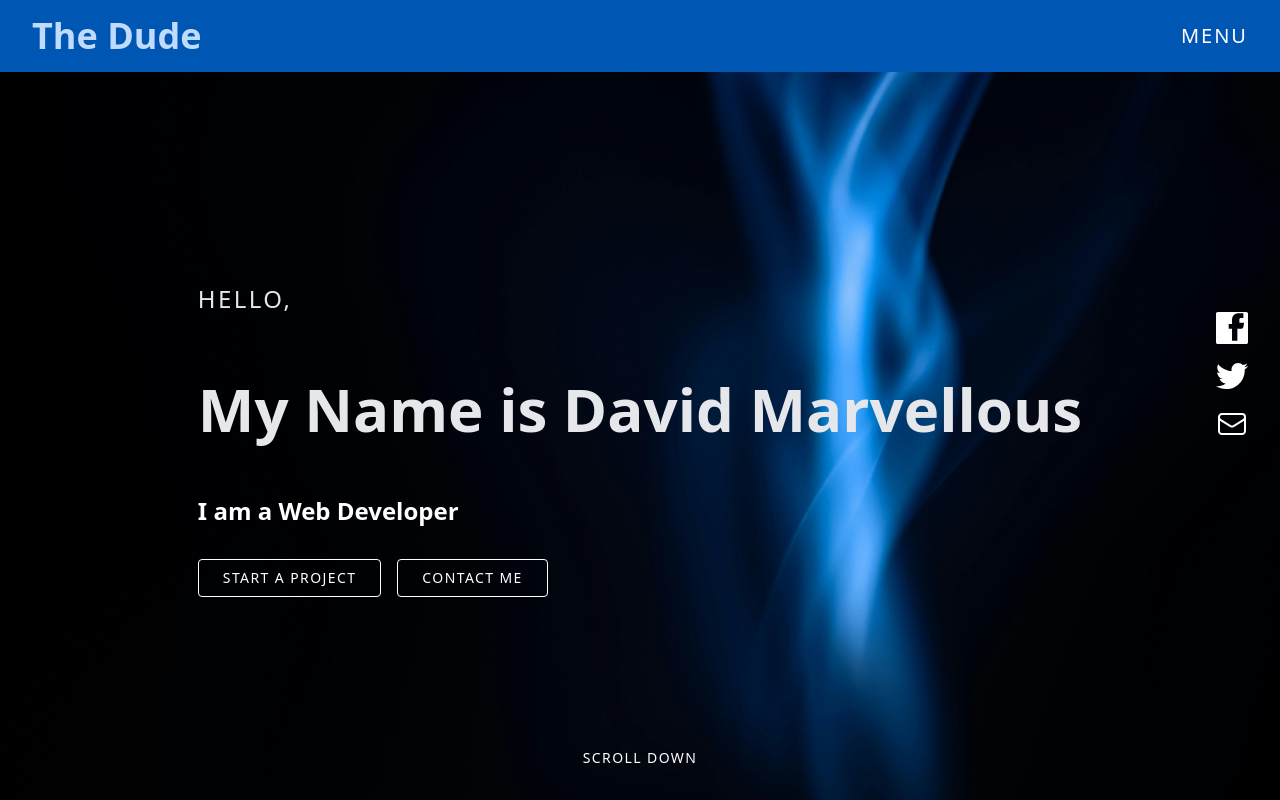
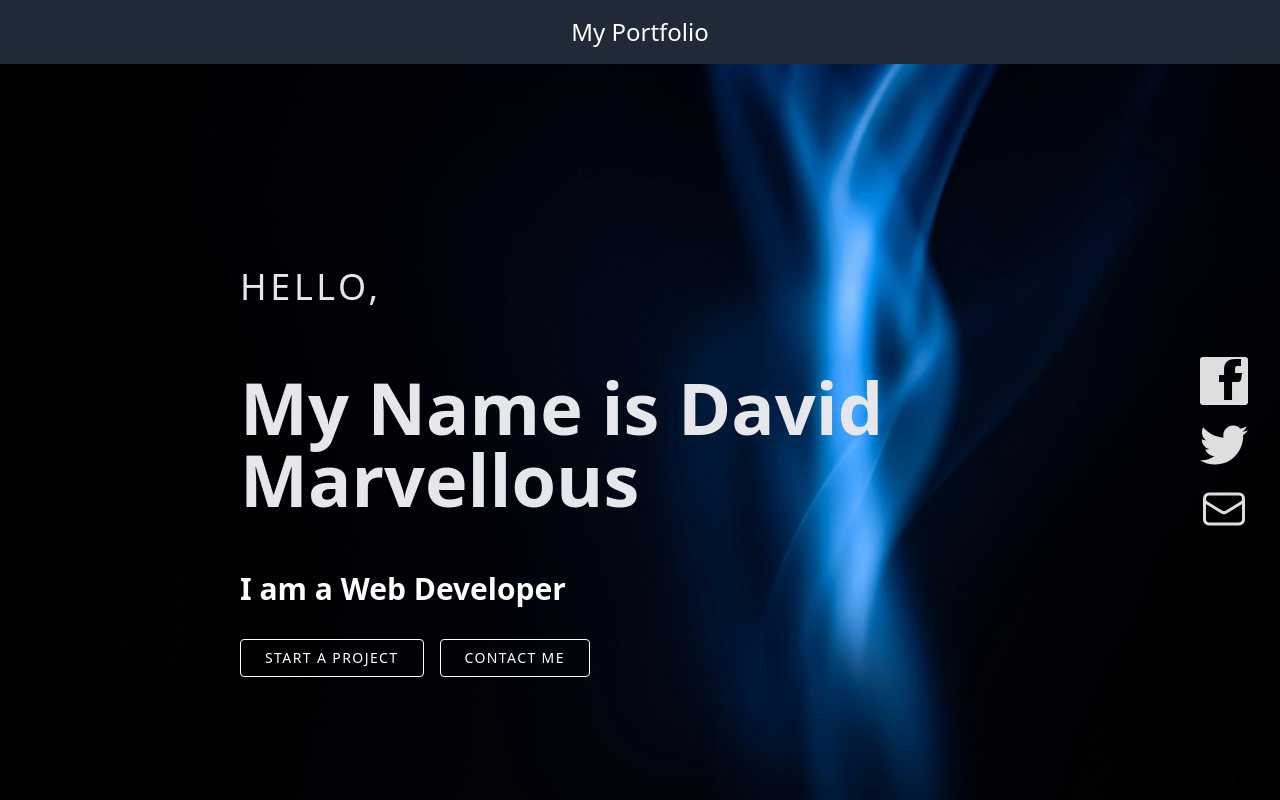
Before and after one commit to Marvy247/My-Portfolio, a React (Vite) app: page / in a window 1280 px wide. Built offline with nearby package versions, Linux system fonts and the light colour scheme.

Commit message:
added animations

```diff
--- a/src/App.jsx
+++ b/src/App.jsx
@@ -1,6 +1,7 @@
 import React from "react";
 import Header from "./Component/Header";
 import Footer from "./Component/Footer"; // Importing Footer
+import HomeContent from "./Component/HomeContent";
 <script
   src="https://kit.fontawesome.com/95442de5cd.js"
   crossorigin="anonymous"
@@ -12,70 +13,9 @@ const App = () => {
       className="relative min-h-screen flex flex-col text-center bg-cover bg-center"
       style={{ backgroundImage: "url('/one.jpg')" }}
     >
-      <header className="fixed top-0 left-0 w-full z-10 bg-black bg-opacity-50">
-        <div className="flex justify-between items-center w-full px-8 py-4">
-          <div className="text-4xl font-bold text-blue-200">The Dude</div>
-          <div className="text-xl uppercase tracking-widest text-white">
-            Menu
-          </div>
-        </div>
-      </header>
-      <div className="relative z-0 mt-20 flex-grow flex items-center justify-center p-6 text-left">
-        <main>
-          <p className="text-2xl uppercase tracking-widest text-gray-200 mb-16 animate-slideDown">
-            Hello,
-          </p>
-          <h1 className="text-6xl md:text-6xl font-bold leading-tight text-gray-200 mb-14">
-            My Name is David Marvellous
-          </h1>
-          <p className="text-3xl md:text-2xl font-bold leading-tight text-white mb-8">
-            I am a Web Developer
-          </p>
-          <div className="flex justify-left space-x-4">
-            <button className="border border-white py-2 px-6 text-sm uppercase tracking-widest text-white hover:bg-white hover:text-blue-900 transition duration-300 transform hover:scale-105 rounded">
-              Start a Project
-            </button>
-            <button className="border border-white py-2 px-6 text-sm uppercase tracking-widest text-white hover:bg-white hover:text-blue-900 transition duration-300 transform hover:scale-105 rounded">
-              Contact Me
-            </button>
-          </div>
-        </main>
-        <footer className="absolute bottom-1/2 right-8 flex flex-col items-center space-y-4">
-          <a href="#" className="text-white" aria-label="Facebook">
-            <i className="fab fa-facebook-f"></i>
-            <svg className="w-8 h-8" fill="currentColor" viewBox="0 0 24 24">
-              <path d="M22.675 0h-21.35C.6 0 0 .6 0 1.325v21.35C0 23.4.6 24 1.325 24h21.35C23.4 24 24 23.4 24 22.675V1.325C24 .6 23.4 0 22.675 0zm-3.15 12.5h-3.5v9h-4v-9h-2.5v-3.5h2.5v-2.5c0-3.5 1.5-5.5 5.5-5.5h3v3.5h-2c-.5 0-1 .5-1 1v2.5h3.5l-.5 3.5z" />
-            </svg>
-          </a>
-          <a href="#" className="text-white" aria-label="Twitter">
-            <i className="fab fa-twitter"></i>
-            <svg className="w-8 h-8" fill="currentColor" viewBox="0 0 24 24">
-              <path d="M23.953 4.57c-.885.392-1.83.656-2.825.775 1.014-.607 1.794-1.564 2.165-2.724-.951.56-2.005.973-3.127 1.195-.896-.956-2.173-1.55-3.594-1.55-2.72 0-4.923 2.203-4.923 4.923 0 .386.045.761.127 1.124-4.092-.205-7.72-2.165-10.148-5.144-.426.733-.666 1.58-.666 2.487 0 1.715.872 3.22 2.188 4.103-.807-.026-1.566-.247-2.228-.616v.062c0 2.396 1.703 4.394 3.96 4.847-.415.112-.853.171-1.296.171-.316 0-.624-.031-.927-.086.624 1.953 2.433 3.375 4.577 3.415-1.676 1.313-3.785 2.095-6.07 2.095-.394 0-.785-.023-1.17-.067 2.174 1.394 4.768 2.206 7.548 2.206 9.055 0 14.003-7.496 14.003-13.986 0-.213-.005-.426-.014-.637.961-.693 1.8-1.56 2.46-2.549z" />
-            </svg>
-          </a>
-
-          <a href="#" className="text-white" aria-label="Behance">
-            <i className="fab fa-behance"></i>
-            <svg
-              xmlns="http://www.w3.org/2000/svg"
-              fill="none"
-              viewBox="0 0 24 24"
-              stroke-width="1.5"
-              stroke="currentColor"
-              class="size-8"
-            >
-              <path
-                stroke-linecap="round"
-                stroke-linejoin="round"
-                d="M21.75 6.75v10.5a2.25 2.25 0 0 1-2.25 2.25h-15a2.25 2.25 0 0 1-2.25-2.25V6.75m19.5 0A2.25 2.25 0 0 0 19.5 4.5h-15a2.25 2.25 0 0 0-2.25 2.25m19.5 0v.243a2.25 2.25 0 0 1-1.07 1.916l-7.5 4.615a2.25 2.25 0 0 1-2.36 0L3.32 8.91a2.25 2.25 0 0 1-1.07-1.916V6.75"
-              />
-            </svg>
-          </a>
-        </footer>
-        <div className="absolute bottom-8 left-1/2 transform -translate-x-1/2 text-sm uppercase tracking-widest text-white">
-          Scroll Down
-        </div>
-      </div>
+      <Header />
+      <HomeContent />
+      <Footer />
     </div>
   );
 };
--- a/src/Component/Footer.jsx
+++ b/src/Component/Footer.jsx
@@ -1,32 +1,65 @@
-import React from "react";
+import React, { useEffect, useState } from "react";
 
 const Footer = () => {
+  console.log("Footer component is rendering"); // Added console log
+  const [fadeOut, setFadeOut] = useState(false);
   const currentYear = new Date().getFullYear();
 
+  useEffect(() => {
+    const timer = setTimeout(() => {
+      setFadeOut(true);
+    }, 1000); // Delay before fading out
+    return () => clearTimeout(timer);
+  }, []);
+
   return (
-    <footer className="bg-blue-500 p-4 text-center">
-      <p className="text-white">
-        © {currentYear} My Website. All rights reserved.
-      </p>
-      <div className="flex justify-center space-x-4 mt-2">
-        <a
-          href="https://www.facebook.com"
-          target="_blank"
-          rel="noopener noreferrer"
+    <footer
+      className={`absolute bottom-1/3 right-8 flex flex-col items-center space-y-4 ${
+        fadeOut ? "fade-out" : ""
+      }`}
+    >
+      <a
+        href="#"
+        className="text-white transition-transform transform hover:scale-150"
+        aria-label="Facebook"
+      >
+        <i className="fab fa-facebook-f"></i>
+        <svg className="w-12 h-12" fill="currentColor" viewBox="0 0 24 24">
+          <path d="M22.675 0h-21.35C.6 0 0 .6 0 1.325v21.35C0 23.4.6 24 1.325 24h21.35C23.4 24 24 23.4 24 22.675V1.325C24 .6 23.4 0 22.675 0zm-3.15 12.5h-3.5v9h-4v-9h-2.5v-3.5h2.5v-2.5c0-3.5 1.5-5.5 5.5-5.5h3v3.5h-2c-.5 0-1 .5-1 1v2.5h3.5l-.5 3.5z" />
+        </svg>
+      </a>
+      <a
+        href="#"
+        className="text-white transition-transform transform hover:scale-150"
+        aria-label="Twitter"
+      >
+        <i className="fab fa-twitter"></i>
+        <svg className="w-12 h-12" fill="currentColor" viewBox="0 0 24 24">
+          <path d="M23.953 4.57c-.885.392-1.83.656-2.825.775 1.014-.607 1.794-1.564 2.165-2.724-.951.56-2.005.973-3.127 1.195-.896-.956-2.173-1.55-3.594-1.55-2.72 0-4.923 2.203-4.923 4.923 0 .386.045.761.127 1.124-4.092-.205-7.72-2.165-10.148-5.144-.426.733-.666 1.58-.666 2.487 0 1.715.872 3.22 2.188 4.103-.807-.026-1.566-.247-2.228-.616v.062c0 2.396 1.703 4.394 3.96 4.847-.415.112-.853.171-1.296.171-.316 0-.624-.031-.927-.086.624 1.953 2.433 3.375 4.577 3.415-1.676 1.313-3.785 2.095-6.07 2.095-.394 0-.785-.023-1.17-.067 2.174 1.394 4.768 2.206 7.548 2.206 9.055 0 14.003-7.496 14.003-13.986 0-.213-.005-.426-.014-.637.961-.693 1.8-1.56 2.46-2.549z" />
+        </svg>
+      </a>
+
+      <a
+        href="#"
+        className="text-white transition-transform transform hover:scale-150"
+        aria-label="Behance"
+      >
+        <i className="fab fa-behance"></i>
+        <svg
+          xmlns="http://www.w3.org/2000/svg"
+          fill="none"
+          viewBox="0 0 24 24"
+          strokeWidth="1.5"
+          stroke="currentColor"
+          className="size-12"
         >
-          <img src="/facebook.png" alt="Facebook" className="w-6 h-6" />
-        </a>
-        <a href="https://www.x.com" target="_blank" rel="noopener noreferrer">
-          <img src="/x.png" alt="X" className="w-6 h-6" />
-        </a>
-        <a
-          href="https://www.whatsapp.com"
-          target="_blank"
-          rel="noopener noreferrer"
-        >
-          <img src="/whatapp.jpeg" alt="WhatsApp" className="w-6 h-6" />
-        </a>
-      </div>
+          <path
+            strokeLinecap="round"
+            strokeLinejoin="round"
+            d="M21.75 6.75v10.5a2.25 2.25 0 0 1-2.25 2.25h-15a2.25 2.25 0 0 1-2.25-2.25V6.75m19.5 0A2.25 2.25 0 0 0 19.5 4.5h-15a2.25 2.25 0 0 0-2.25 2.25m19.5 0v.243a2.25 2.25 0 0 1-1.07 1.916l-7.5 4.615a2.25 2.25 0 0 1-2.36 0L3.32 8.91a2.25 2.25 0 0 1-1.07-1.916V6.75"
+          />
+        </svg>
+      </a>
     </footer>
   );
 };
--- a/src/Component/Header.jsx
+++ b/src/Component/Header.jsx
@@ -1,56 +1,10 @@
 import React from "react";
 
 const Header = () => {
+  console.log("Header component is rendering"); // Added console log
   return (
-    <header className="bg-blue-500 p-4 flex justify-between items-center sticky top-0">
-      <h1 className="text-white text-4xl font-bold transition-transform duration-500 hover:scale-110">
-        The Dude
-      </h1>
-      <nav className="ml-auto">
-        <ul className="flex space-x-4">
-          <li>
-            <a
-              href="#home"
-              className="text-white hover:bg-blue-700 hover:text-white px-2 py-1 rounded"
-            >
-              Home
-            </a>
-          </li>
-          <li>
-            <a
-              href="#about"
-              className="text-white hover:bg-blue-700 hover:text-white px-2 py-1 rounded"
-            >
-              About
-            </a>
-          </li>
-          <li>
-            <a
-              href="#services"
-              className="text-white hover:bg-blue-700 hover:text-white px-2 py-1 rounded"
-            >
-              Services
-            </a>
-          </li>
-          <li>
-            <a
-              href="#albums"
-              className="text-white hover:bg-blue-700 hover:text-white px-2 py-1 rounded"
-            >
-              Albums
-            </a>
-          </li>
-          <li>
-            <a
-              href="#contact"
-              className="text-white hover:bg-blue-700 hover:text-white px-2 py-1 rounded"
-            >
-              Contact
-            </a>
-          </li>
-        </ul>
-      </nav>
-      <hr className="my-4" />
+    <header className="bg-gray-800 text-white p-4">
+      <h1 className="text-2xl">My Portfolio</h1>
     </header>
   );
 };
--- /dev/null
+++ b/src/Component/HomeContent.jsx
@@ -0,0 +1,30 @@
+import React from "react";
+
+const HomeContent = () => {
+  console.log("HomeContent component is rendering"); // Added console log
+  return (
+    <div className="relative z-0 mt-20 flex-grow flex items-center pl-60 p-2 text-left">
+      <main>
+        <p className="text-4xl uppercase tracking-widest text-gray-200 mb-16 animate-slideDown">
+          Hello,
+        </p>
+        <h1 className="text-8xl md:text-7xl font-bold leading-tight text-gray-200 mb-14">
+          My Name is David Marvellous
+        </h1>
+        <p className="text-3xl md:text-3xl font-bold leading-tight text-white mb-8">
+          I am a Web Developer
+        </p>
+        <div className="flex justify-left space-x-4">
+          <button className="border border-white py-2 px-6 text-sm uppercase tracking-widest text-white hover:bg-white hover:text-blue-900 transition duration-800 transform hover:scale-110 rounded">
+            Start a Project
+          </button>
+          <button className="border border-white py-2 px-6 text-sm uppercase tracking-widest text-white hover:bg-white hover:text-blue-900 transition duration-800 transform hover:scale-110 rounded">
+            Contact Me
+          </button>
+        </div>
+      </main>
+    </div>
+  );
+};
+
+export default HomeContent;
--- a/src/Component/Services.jsx
+++ /dev/null
@@ -1,18 +0,0 @@
-import React from "react";
-
-const Services = () => {
-  return (
-    <section className="p-4">
-      <h2 className="text-2xl font-bold mb-4">Our Services</h2>
-      <ul className="list-disc pl-5">
-        <li>Web Development</li>
-        <li>Mobile App Development</li>
-        <li>UI/UX Design</li>
-        <li>SEO Services</li>
-        <li>Digital Marketing</li>
-      </ul>
-    </section>
-  );
-};
-
-export default Services;
--- a/src/index.css
+++ b/src/index.css
@@ -1,4 +1,18 @@
 @tailwind base;
+
+.fade-out {
+  animation: fadeOut 6s forwards;
+}
+
+@keyframes fadeOut {
+  0% {
+    opacity: 0.1;
+  }
+  100% {
+    opacity: 0.9; /* Changed to keep icons visible */
+  }
+}
+
 @tailwind components;
 @tailwind utilities;
 
@@ -25,14 +39,30 @@
   }
 }
 
+@keyframes bounce {
+  0%,
+  20%,
+  50%,
+  80%,
+  100% {
+    transform: translateY(0);
+  }
+  40% {
+    transform: translateY(-10px);
+  }
+  60% {
+    transform: translateY(-5px);
+  }
+}
+
 html {
   scroll-behavior: smooth;
 }
 
 header {
-  transition: background-color 0.3s ease;
+  transition: background-color 0.8s ease;
 }
 
-header:hover {
-  background-color: #0056b3; /* Darker blue on hover */
+a {
+  transition: transform 0.9s ease; /* Smooth transition for scaling and color change */
 }
```
Also changed, not shown: 2 other files (tests, documents, lock files or other folders).
